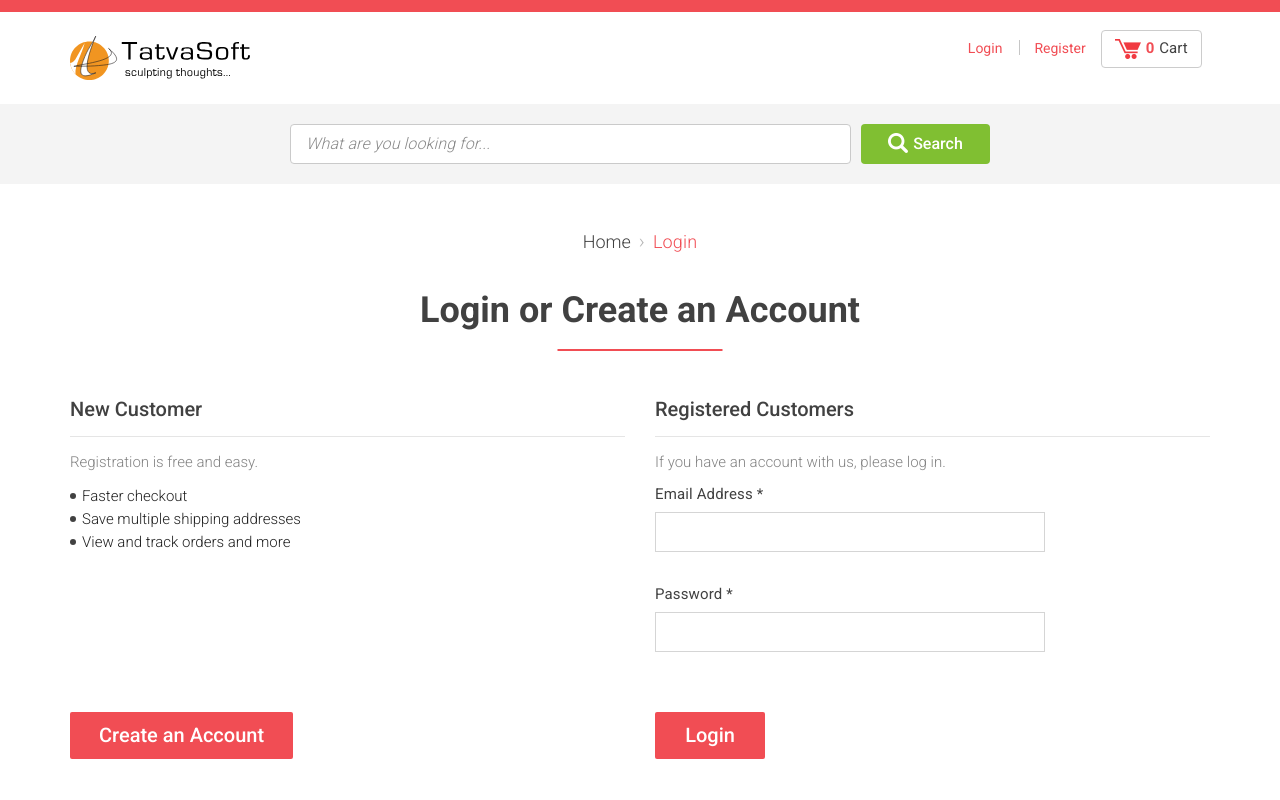
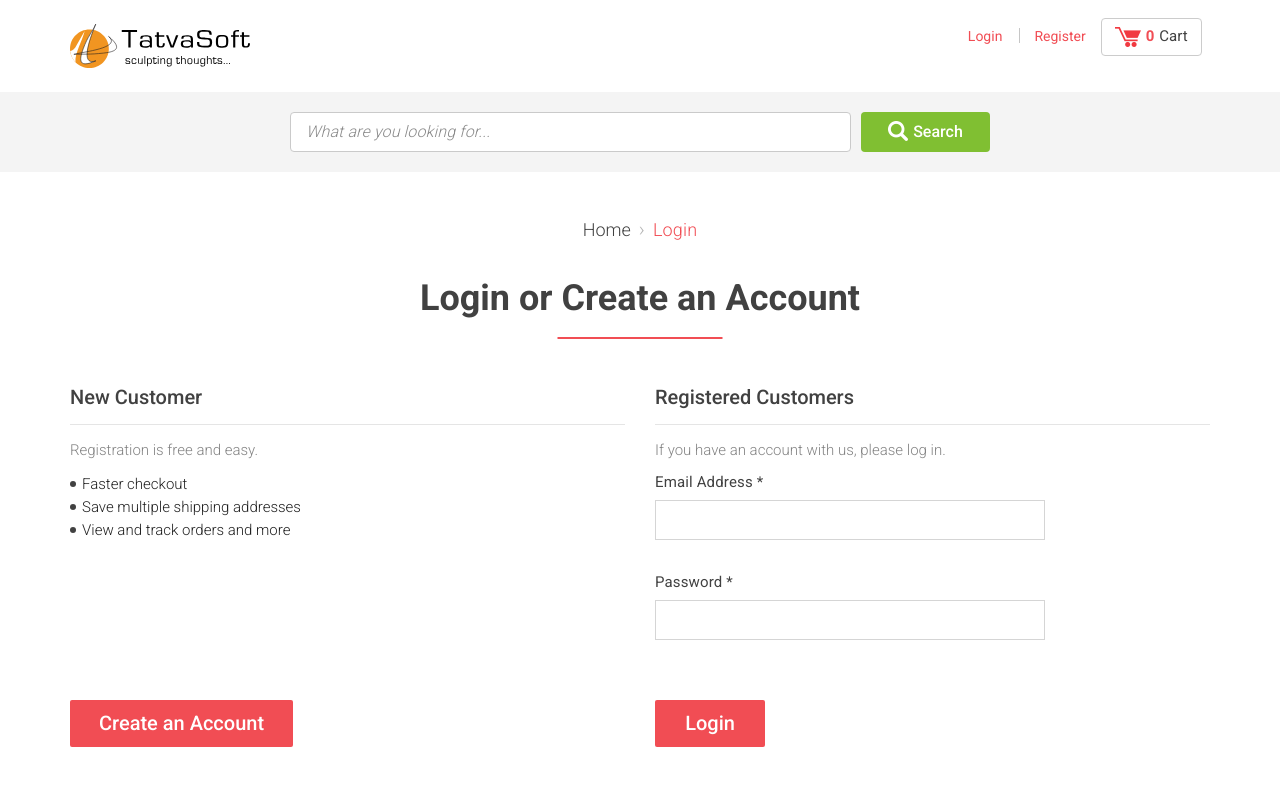
Before and after one commit to jahanviii/Tatvasoft_internship, a React (Create React App) app: page /login in a window 1280 px wide. Shown: the top 800 px of the page. Built offline with nearby package versions, Linux system fonts and the light colour scheme.

Commit message:
change in update-profile

```diff
--- a/src/components/header/index.jsx
+++ b/src/components/header/index.jsx
@@ -75,10 +75,12 @@ const Header = () => {
   return (
     <div className={classes.headerWrapper}>
       <AppBar className="site-header" id="header" position="static">
-        <div
+
+        {/* <div
           className="top-header"
           style={{ display: open ? "none" : "block" }}
-        ></div>
+        ></div> */}
+        {/* logo */}
         <div className="bottom-header">
           <div className="container">
             <div className="header-wrapper">
@@ -87,11 +89,14 @@ const Header = () => {
                   <img src={siteLogo} alt="logo" />
                 </Link>
               </div>
+              {/* links */}
               <div className="nav-wrapper">
                 <div className="top-right-bar">
+                  {/* mui list */}
                   <List className="top-nav-bar">
                     {!authContext.user.id && (
                       <>
+                      {/* li in html */}
                         <ListItem>
                           <NavLink to={RoutePaths.Login} title="Login">
                             Login
--- a/src/pages/update-profile/index.jsx
+++ b/src/pages/update-profile/index.jsx
@@ -26,15 +26,6 @@ const UpdateProfile = () => {
     newPassword: "",
     confirmPassword: ""
   }
-
-  // const [initialValueState, setinitialValueState] = useState({
-  //     email: user.email,
-  //     firstName: user.firstName,
-  //     lastName: user.lastName,
-  //     newPassword: "",
-  //     confirmPassword: ""
-  //   }
-  // );
   const [updatePassword, setUpdatePassword] = useState(false);
 
   const validationSchema = Yup.object().shape({
@@ -43,7 +34,7 @@ const UpdateProfile = () => {
       .required("Email is required"),
     firstName: Yup.string().required("First Name is required"),
     lastName: Yup.string().required("Last Name is required"),
-    newPassword: Yup.string().min(5, "Minimum 5 charactor is required"),
+    newPassword: Yup.string().min(5, "Minimum 5 character is required"),
     confirmPassword: updatePassword
       ? Yup.string()
           .required("Must required")
@@ -71,9 +62,10 @@ const UpdateProfile = () => {
         <Formik
           initialValues={initialValueState}
           validationSchema={validationSchema}
+          //user can change initialized value
           enableReinitialize={true}
           onSubmit={onSubmit}
-          validator={() => ({})}
+          // validator={() => ({})}
         >
           {({
             values,
@@ -179,9 +171,7 @@ const UpdateProfile = () => {
                     type="submit"
                     color="primary"
                     disableElevation
-                    // onClick={() => {
-                    //  navigate("/");
-                    // }}
+
                   >
                     Save
                   </Button>
```
